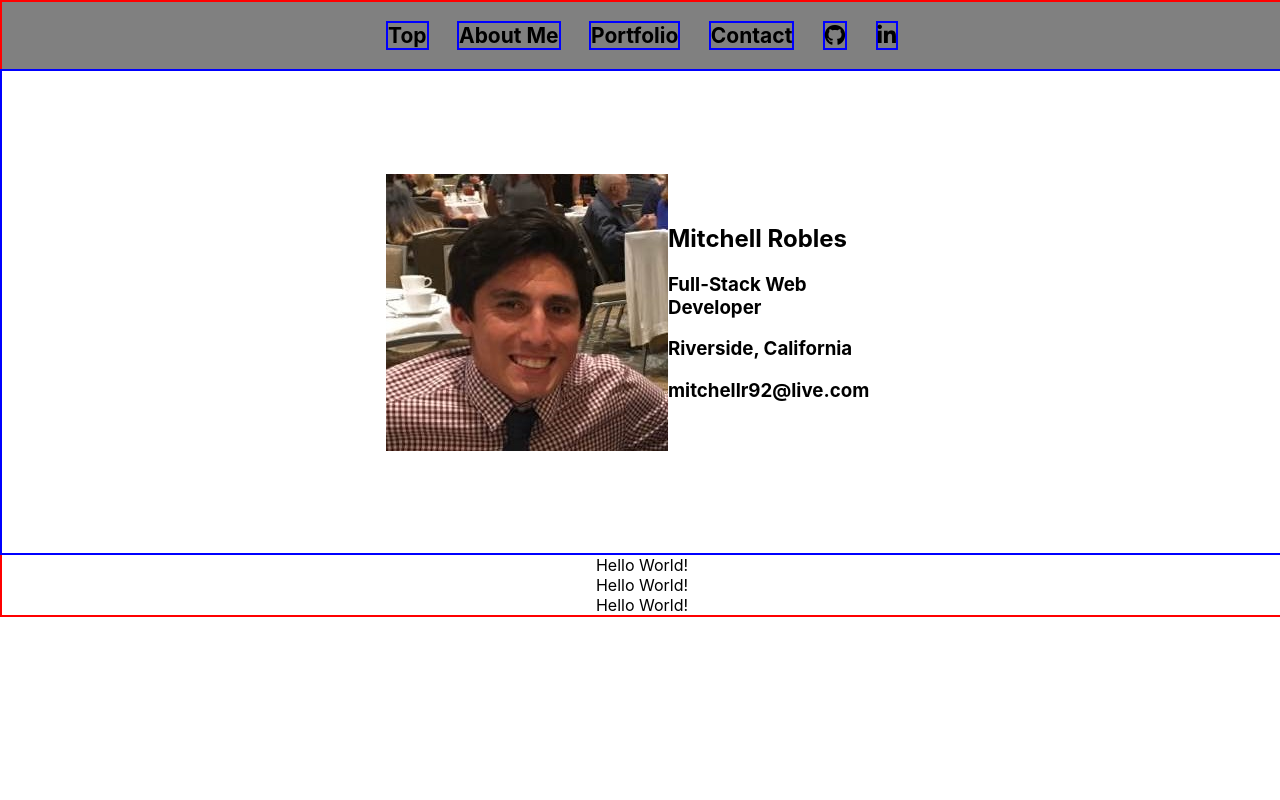
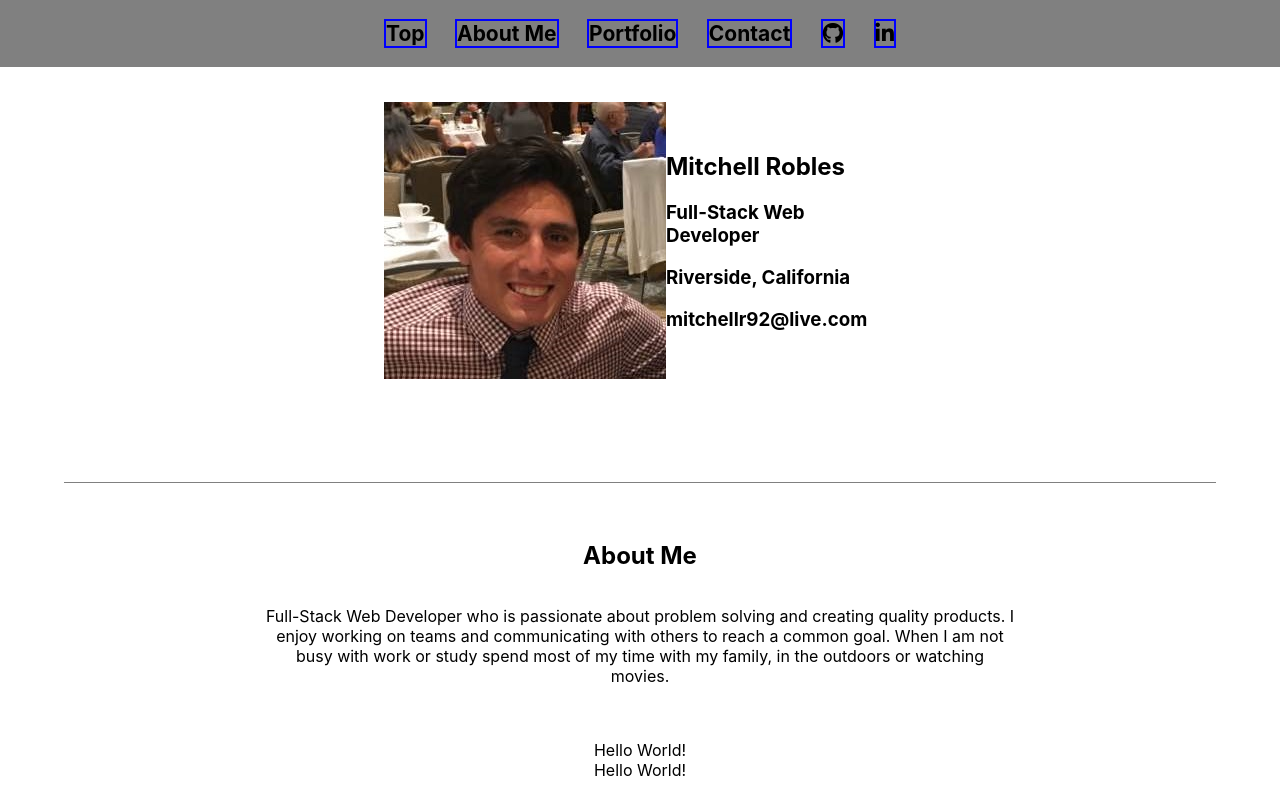
Before and after one commit to mitchellr92/portfolio, a React (Create React App) app: page / in a window 1280 px wide. Built offline with nearby package versions, Linux system fonts and the light colour scheme.

Commit message:
Added about me and some minor styling

```diff
--- a/src/App.css
+++ b/src/App.css
@@ -1,5 +1,4 @@
 .App {
-  border: 2px solid red;
   width: 100%;
   display: flex;
   flex-direction: column;
--- a/src/Components/AboutMe/AboutMe.css
+++ b/src/Components/AboutMe/AboutMe.css
@@ -0,0 +1,14 @@
+.about-container {
+    display: flex;
+    flex-direction: column;
+    align-items: center;
+    width: 90%;
+    margin-bottom: 3%;
+    padding-top: 3%;
+    border-top: 1px solid grey;
+}
+
+.about-content {
+    width: 65%;
+    text-align: center;
+}
--- a/src/Components/AboutMe/AboutMe.js
+++ b/src/Components/AboutMe/AboutMe.js
@@ -1,14 +1,21 @@
-import React, { Component } from 'react';
-import './AboutMe.css';
+import React, { Component } from "react";
+import "./AboutMe.css";
 
 class AboutMe extends Component {
-    render() {
-        return (
-            <div>
-                Hello World!
-            </div>
-        )
-    }
+  render() {
+    return (
+      <div className="about-container">
+        <h2 className="about-title">About Me</h2>
+        <p className="about-content">
+          Full-Stack Web Developer who is passionate about problem solving and
+          creating quality products. I enjoy working on teams and communicating
+          with others to reach a common goal. When I am not busy with work or
+          study spend most of my time with my family, in the outdoors or
+          watching movies.
+        </p>
+      </div>
+    );
+  }
 }
 
 export default AboutMe;
--- a/src/Components/Header/Header.css
+++ b/src/Components/Header/Header.css
@@ -4,6 +4,7 @@
     justify-content: center;
     padding: 1.5% 0 1.5% 0;
     background-color: grey;
+    position: fixed;
 }
 
 .header {
--- a/src/Components/Profile/Profile.css
+++ b/src/Components/Profile/Profile.css
@@ -1,5 +1,4 @@
 .profile-container {
-    border: 2px solid blue;
     width: 100%;
     display: flex;
     justify-content: center;
```
